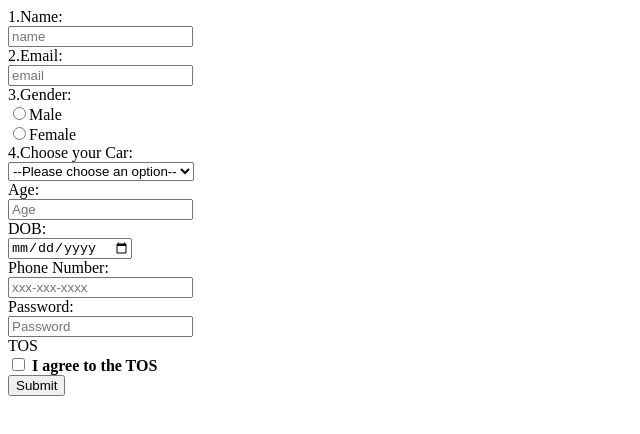
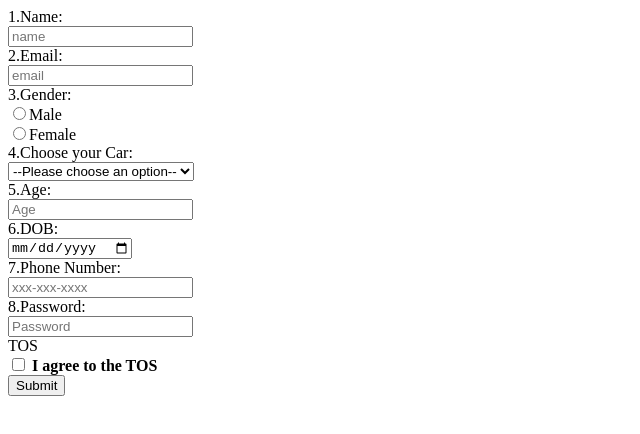
Before and after one commit to acciojob/signup-form-car-PhenomDeekey27, a website: page main.html in a window 1280 px wide. Shown: the full height of the page, 0-640 px from the left. Drawn offline with Linux system fonts and the light colour scheme.

Commit message:
created a submission

```diff
--- a/main.html
+++ b/main.html
@@ -40,24 +40,24 @@
         </select>
     </div>
     <div>
-        <label for="Age">Age:</label><br>
+        <label for="Age">5.Age:</label><br>
         <input type="number" name="Age" id="Age" placeholder="Age" required>
     </div>
     <div>
-        <label for="DOB">DOB:</label><br>
+        <label for="DOB">6.DOB:</label><br>
         <input type="date" name="DOB" id="DOB" placeholder="DOB" required>
     </div>
     <div>
-        <label for="Phone Number">Phone Number:</label><br>
+        <label for="Phone Number">7.Phone Number:</label><br>
         <input type="tel" name="Phone Number" id="Phone Number" placeholder="xxx-xxx-xxxx">
     </div>
     <div>
-        <label for="Password">Password:</label><br>
-        <input type="password" name="Password" id="Password" placeholder="Password">
+        <label for="Password">8.Password:</label><br>
+        <input type="password" name="Password" id="Password" placeholder="Password" required>
     </div>
     <div>
         <label for="TOS">TOS</label><br>
-            <input type="checkbox" name="TOS" id="TOS" > <b> I agree to the TOS</b>
+            <input type="checkbox" name="TOS" id="TOS" required> <b> I agree to the TOS</b>
     </div>
     <div>
         <button type="submit">Submit </button>
```
